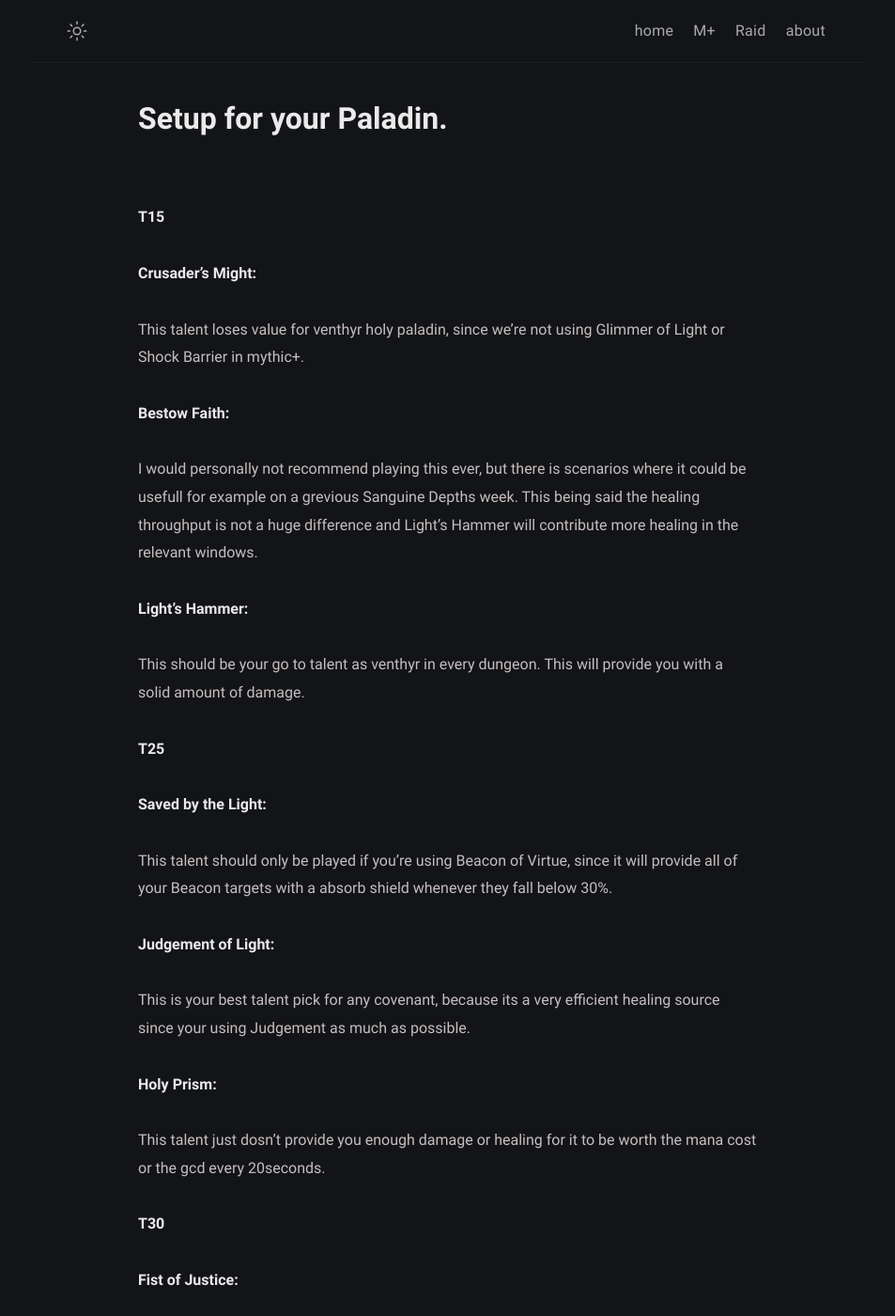
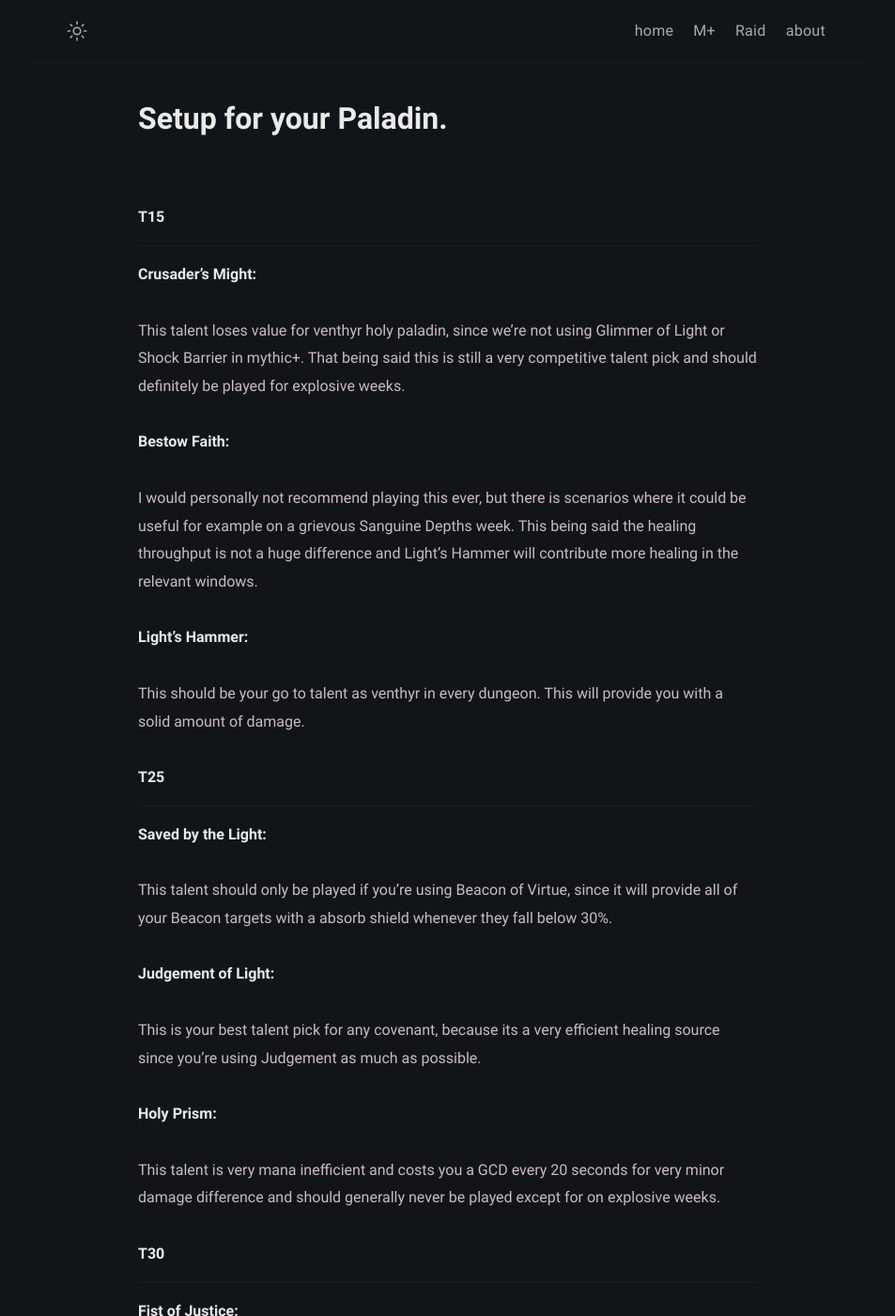
Before and after one commit to BetterThanWowhead/BetterThanWowhead.github.io, a Jekyll site: the page built from pages/M+/talents.md, in a window 1280 px wide and 1400 px high. Shown: the whole window at 94% size, without its empty margins (163-1116 px from the left). Built offline with Jekyll 4.4.1, drawn with Linux system fonts in a browser that asks for light colours; a script that is not in the unit is left out; some of the changed text lies outside the part shown.

Commit message:
Update talents.md

```diff
--- a/pages/M+/talents.md
+++ b/pages/M+/talents.md
@@ -6,6 +6,7 @@ layout: post
 
 **T15**
 
+---
 <div class="row">
   <div class="column">
     <a href="https://www.wowhead.com/spell=196926/crusaders-might" data-wh-icon-size="medium" data-wowhead="spell=196926"></a>
@@ -20,11 +21,11 @@ layout: post
 
 **Crusader's Might:**
 
-This talent loses value for venthyr holy paladin, since we're not using Glimmer of Light or Shock Barrier in mythic+.
+This talent loses value for venthyr holy paladin, since we're not using Glimmer of Light or Shock Barrier in mythic+. That being said this is still a very competitive talent pick and should definitely be played for explosive weeks.
 
 **Bestow Faith:**
 
-I would personally not recommend playing this ever, but there is scenarios where it could be usefull for example on a grevious Sanguine Depths week. This being said the healing throughput is not a huge difference and Light's Hammer will contribute more healing in the relevant windows.
+I would personally not recommend playing this ever, but there is scenarios where it could be useful for example on a grievous Sanguine Depths week. This being said the healing throughput is not a huge difference and Light's Hammer will contribute more healing in the relevant windows.
 
 **Light's Hammer:**
 
@@ -32,6 +33,7 @@ This should be your go to talent as venthyr in every dungeon. This will provide
 
 **T25**
 
+---
 <div class="row">
   <div class="column">
     <a href="https://www.wowhead.com/spell=157047/saved-by-the-light" data-wh-icon-size="medium" data-wowhead="spell=157047"></a>
@@ -50,14 +52,15 @@ This talent should only be played if you're using Beacon of Virtue, since it wil
 
 **Judgement of Light:**
 
-This is your best talent pick for any covenant, because its a very efficient healing source since your using Judgement as much as possible.
+This is your best talent pick for any covenant, because its a very efficient healing source since you're using Judgement as much as possible.
 
 **Holy Prism:**
 
-This talent just dosn't provide you enough damage or healing for it to be worth the mana cost or the gcd every 20seconds.
+This talent is very mana inefficient and costs you a GCD every 20 seconds for very minor damage difference and should generally never be played except for on explosive weeks.
 
 **T30**
 
+---
 <div class="row">
   <div class="column">
     <a href="https://www.wowhead.com/spell=234299/fist-of-justice" data-wh-icon-size="medium" data-wowhead="spell=234299"></a>
@@ -84,6 +87,7 @@ This should be your default pick in keys. You can use this to mass interrupt uni
 
 **T35**
 
+---
 <div class="row">
   <div class="column">
     <a href="https://www.wowhead.com/spell=114154/unbreakable-spirit" data-wh-icon-size="medium" data-wowhead="spell=114154"></a>
@@ -109,6 +113,7 @@ This talent should never be played even if your playing with a full range comp R
 
 **T40**
 
+---
 <div class="row">
   <div class="column">
     <a href="https://www.wowhead.com/spell=223817/divine-purpose" data-wh-icon-size="medium" data-wowhead="spell=223817"></a>
@@ -135,6 +140,7 @@ This talent does not synergsie at all with Awakening also costs you a GCD and 3
 
 **T45**
 
+---
 <div class="row">
   <div class="column">
     <a href="https://www.wowhead.com/spell=53376/sanctified-wrath" data-wh-icon-size="medium" data-wowhead="spell=53376"></a>
@@ -161,6 +167,7 @@ This should be your default pick in keys, because it provides you with very cons
 
 **T50**
 
+---
 <div class="row">
   <div class="column">
     <a href="https://www.wowhead.com/spell=287268/glimmer-of-light" data-wh-icon-size="medium" data-wowhead="spell=287268"></a>
```
Also changed, not shown: other parts of pages/M+/talents.md (+2 -2 lines).
